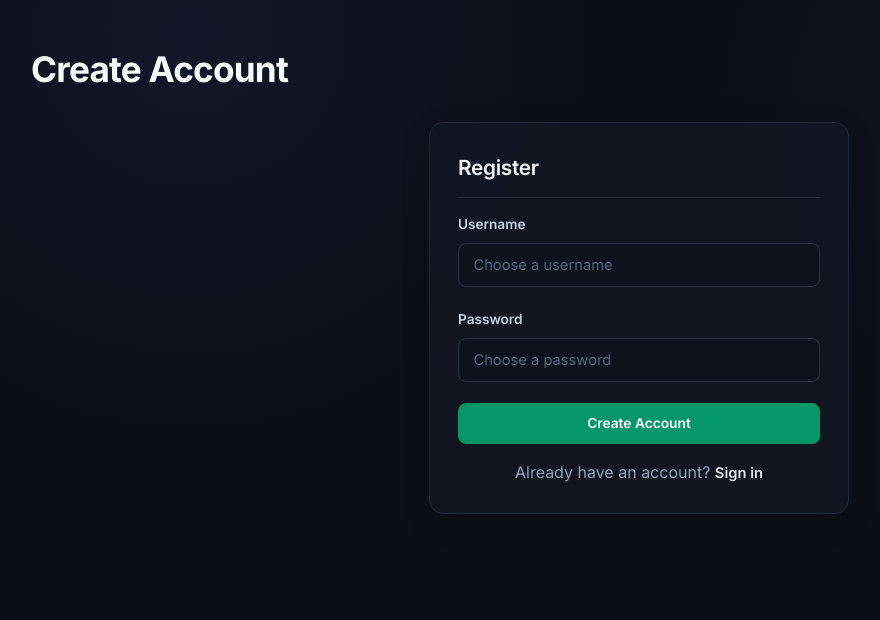
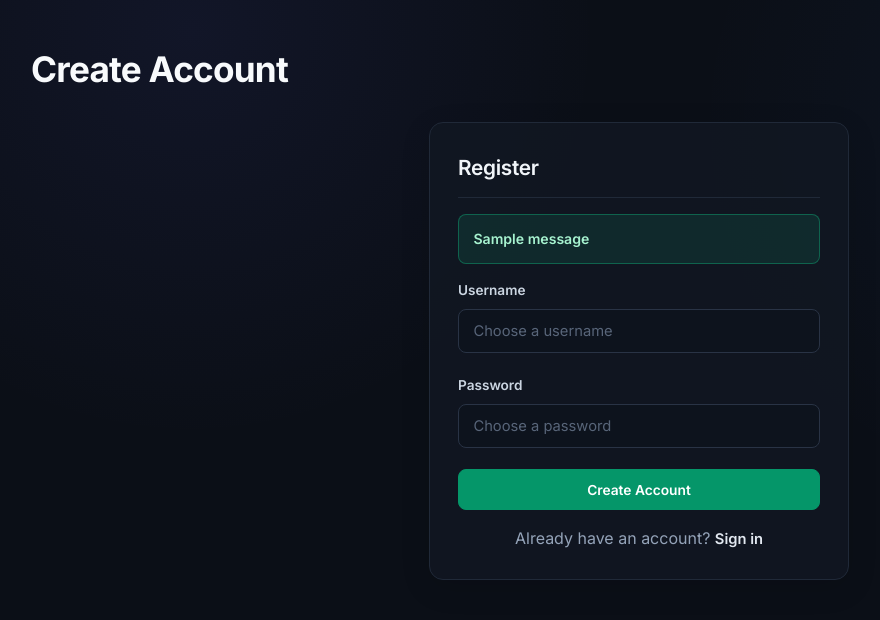
Before and after one commit to Tejas-pandey1/Website, a Flask app: page /register in a window 1280 px wide. Shown: the part 60-680 px from the top of the page, without its empty margins (1-881 px from the left). Run offline with Flask 3, Linux system fonts and the light colour scheme; tables that the repository leaves empty hold one stand-in row (values such as "Sample post"); one stand-in notice (Sample message) is shown.

Commit message:
Display registration errors and use the canonical sign-in URL

```diff
--- a/templates/register.html
+++ b/templates/register.html
@@ -15,7 +15,7 @@
         <a href="/" class="logo">House Manager</a>
         <div class="nav-links">
             <a href="/" class="back-link">Home</a>
-            <a href="/manager" class="back-link">Login</a>
+            <a href="/login" class="back-link">Login</a>
         </div>
     </nav>
 </header>
@@ -25,6 +25,18 @@
 
     <section class="card" style="max-width: 420px; margin: 0 auto;">
         <h2>Register</h2>
+
+        {% with messages = get_flashed_messages(with_categories=true) %}
+            {% if messages %}
+                <div class="form-message-stack" aria-live="polite">
+                    {% for category, message in messages %}
+                        <div class="form-message {% if category == 'error' %}form-error{% else %}form-success{% endif %}" role="alert">
+                            {{ message }}
+                        </div>
+                    {% endfor %}
+                </div>
+            {% endif %}
+        {% endwith %}
 
         <form action="/register" method="post">
             <div class="form-group">
@@ -41,7 +53,7 @@
         </form>
 
         <div class="mt-3 text-center">
-            <p>Already have an account? <a href="/manager" class="table-link">Sign in</a></p>
+            <p>Already have an account? <a href="/login" class="table-link">Sign in</a></p>
         </div>
     </section>
 </main>
```
